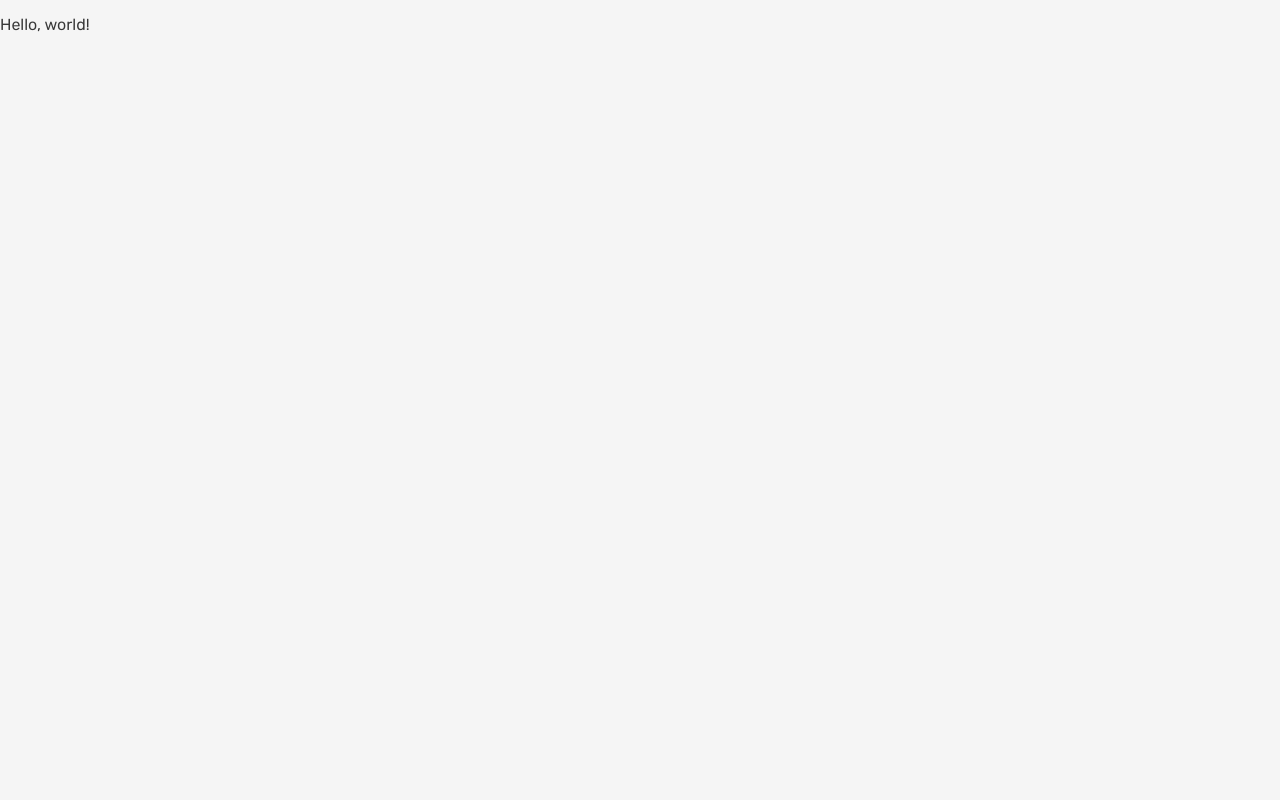
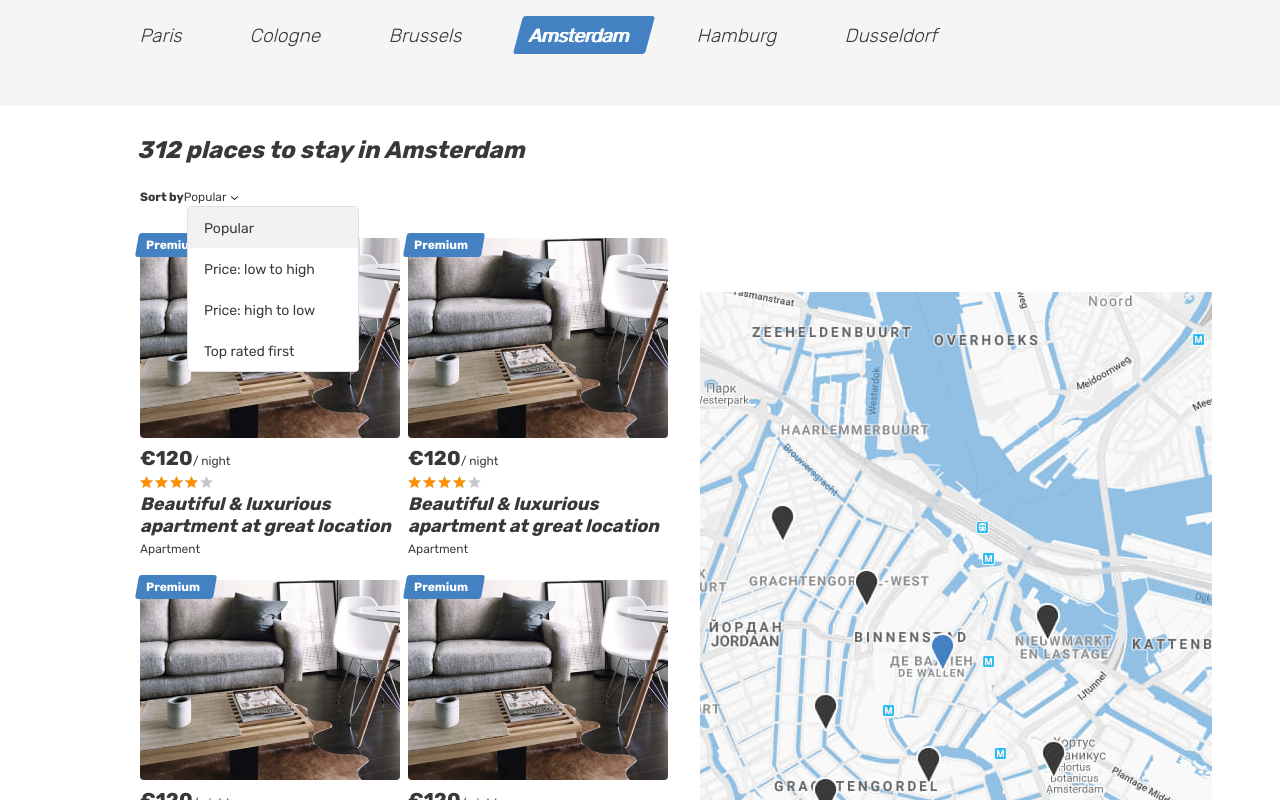
Before and after one commit to htmlacademy-react/1848877-six-cities-simple-12, a React (Create React App) app in the folder project/: page / in a window 1280 px wide. Shown: the top 800 px of the page. Built offline with nearby package versions, Linux system fonts and the light colour scheme.

Commit message:
create main page

```diff
--- a/project/src/components/app/app.tsx
+++ b/project/src/components/app/app.tsx
@@ -1,5 +1,9 @@
-function App(): JSX.Element {
-  return <p>Hello, world!</p>;
+import MainPage from '../../pages/main_page/main-page';
+
+function App () : JSX.Element {
+  return (
+    <MainPage />
+  );
 }
 
 export default App;
--- /dev/null
+++ b/project/src/components/app/index.tsx
@@ -0,0 +1,3 @@
+import App from './app';
+
+export default App;
--- /dev/null
+++ b/project/src/components/card_component/card-component.tsx
@@ -0,0 +1,33 @@
+export default function CardComponent(): JSX.Element {
+  return (
+    <article className="cities__card place-card">
+      <div className="place-card__mark">
+        <span>Premium</span>
+      </div>
+      <div className="cities__image-wrapper place-card__image-wrapper">
+        <a href="#">
+          <img className="place-card__image" src="img/apartment-01.jpg" width="260" height="200" alt="Place image" />
+        </a>
+      </div>
+      <div className="place-card__info">
+        <div className="place-card__price-wrapper">
+          <div className="place-card__price">
+            <b className="place-card__price-value">&euro;120</b>
+            <span className="place-card__price-text">&#47;&nbsp;night</span>
+          </div>
+
+        </div>
+        <div className="place-card__rating rating">
+          <div className="place-card__stars rating__stars">
+            <span style={{ width: '80%' }}></span>
+            <span className="visually-hidden">Rating</span>
+          </div>
+        </div>
+        <h2 className="place-card__name">
+          <a href="#">Beautiful &amp; luxurious apartment at great location</a>
+        </h2>
+        <p className="place-card__type">Apartment</p>
+      </div>
+    </article>
+  );
+}
--- a/project/src/index.tsx
+++ b/project/src/index.tsx
@@ -1,6 +1,6 @@
 import React from 'react';
 import ReactDOM from 'react-dom/client';
-import App from './components/app/app';
+import App from './components/app/index';
 
 const root = ReactDOM.createRoot(
   document.getElementById('root') as HTMLElement,
--- /dev/null
+++ b/project/src/pages/main_page/main-page.tsx
@@ -0,0 +1,78 @@
+import Card from '../../components/card_component/card-component';
+
+export default function MainPage(): JSX.Element {
+  return (
+    <main className="page__main page__main--index">
+      <h1 className="visually-hidden">Cities</h1>
+      <div className="tabs">
+        <section className="locations container">
+          <ul className="locations__list tabs__list">
+            <li className="locations__item">
+              <a className="locations__item-link tabs__item" href="#">
+                <span>Paris</span>
+              </a>
+            </li>
+            <li className="locations__item">
+              <a className="locations__item-link tabs__item" href="#">
+                <span>Cologne</span>
+              </a>
+            </li>
+            <li className="locations__item">
+              <a className="locations__item-link tabs__item" href="#">
+                <span>Brussels</span>
+              </a>
+            </li>
+            <li className="locations__item">
+              <a className="locations__item-link tabs__item tabs__item--active">
+                <span>Amsterdam</span>
+              </a>
+            </li>
+            <li className="locations__item">
+              <a className="locations__item-link tabs__item" href="#">
+                <span>Hamburg</span>
+              </a>
+            </li>
+            <li className="locations__item">
+              <a className="locations__item-link tabs__item" href="#">
+                <span>Dusseldorf</span>
+              </a>
+            </li>
+          </ul>
+        </section>
+      </div>
+      <div className="cities">
+        <div className="cities__places-container container">
+          <section className="cities__places places">
+            <h2 className="visually-hidden">Places</h2>
+            <b className="places__found">312 places to stay in Amsterdam</b>
+            <form className="places__sorting" action="#" method="get">
+              <span className="places__sorting-caption">Sort by</span>
+              <span className="places__sorting-type" tabIndex={0}>
+                Popular
+                <svg className="places__sorting-arrow" width="7" height="4">
+                  <use xlinkHref="#icon-arrow-select"></use>
+                </svg>
+              </span>
+              <ul className="places__options places__options--custom places__options--opened">
+                <li className="places__option places__option--active" tabIndex={0}>Popular</li>
+                <li className="places__option" tabIndex={0}>Price: low to high</li>
+                <li className="places__option" tabIndex={0}>Price: high to low</li>
+                <li className="places__option" tabIndex={0}>Top rated first</li>
+              </ul>
+            </form>
+            <div className="cities__places-list places__list tabs__content">
+              <Card />
+              <Card />
+              <Card />
+              <Card />
+              <Card />
+            </div>
+          </section>
+          <div className="cities__right-section">
+            <section className="cities__map map"></section>
+          </div>
+        </div>
+      </div>
+    </main>
+  );
+}
```
Also changed, not shown: 1 other file (tests, documents, lock files or other folders).
